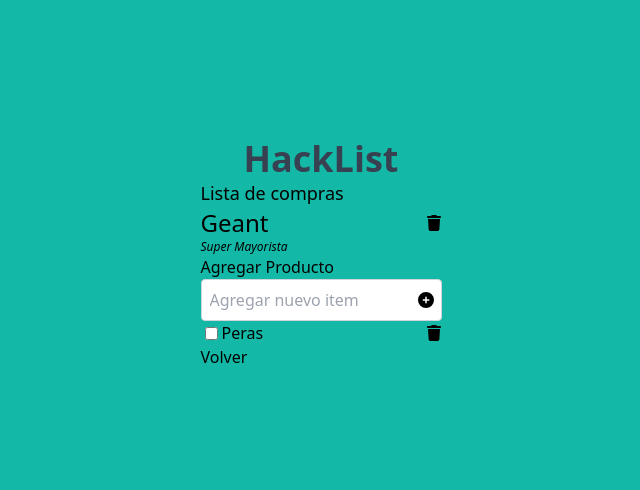
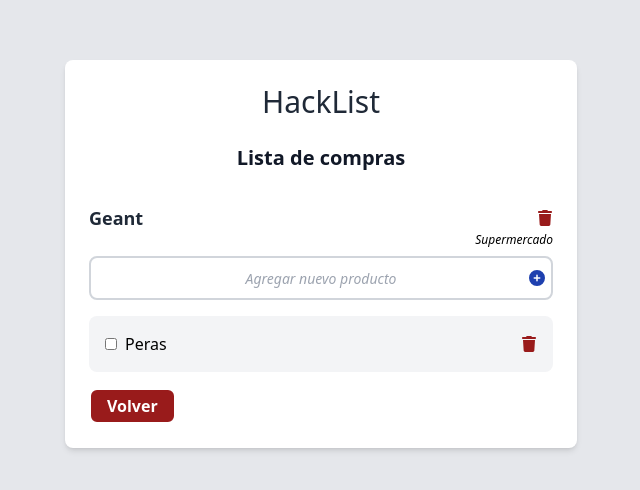
Before and after one commit to mauro25987/hackacademy-u3-ej3v2, a React (Vite) app: page /rubro/0 in a window 1280 px wide. Shown: the part 146-636 px from the top of the page, without its empty margins (319-959 px from the left). Built offline with nearby package versions, Linux system fonts and the light colour scheme.

Commit message:
proyect finish

```diff
--- a/package.json
+++ b/package.json
@@ -1,7 +1,7 @@
 {
   "name": "ejercicio-3v2",
   "private": true,
-  "version": "0.0.0",
+  "version": "0.0.1",
   "type": "module",
   "scripts": {
     "dev": "vite --port 5000",
--- a/src/components/Layout.jsx
+++ b/src/components/Layout.jsx
@@ -2,12 +2,14 @@ import { Link, Outlet } from "react-router-dom";
 
 function Layout() {
   return (
-    <div className="flex h-screen flex-col items-center justify-center bg-teal-500">
-      <div className="text-4xl font-bold text-gray-700">
-        <Link to="/">HackList</Link>
+    <main className="flex min-h-screen items-center justify-center bg-gray-200">
+      <div className="w-full max-w-lg rounded-lg bg-white p-6 shadow-md">
+        <h2 className="fond-bold mb-6 text-center text-3xl text-gray-800 hover:text-orange-900">
+          <Link to="/">HackList</Link>
+        </h2>
+        <Outlet />
       </div>
-      <Outlet />
-    </div>
+    </main>
   );
 }
 
--- a/src/pages/Error.jsx
+++ b/src/pages/Error.jsx
@@ -1,11 +1,26 @@
 import { useEffect } from "react";
+import { Link } from "react-router-dom";
 
 function Error() {
   useEffect(() => {
     document.title = "Error";
   }, []);
 
-  return <div>Error</div>;
+  return (
+    <>
+      <div className="flex flex-col items-center">
+        <div className="mb-5 text-center text-2xl font-bold text-gray-900">Error 404</div>
+        <div>
+          <button
+            className="mt-4 rounded-lg border-2 border-white bg-red-800 px-4 py-1 font-semibold text-white hover:bg-red-400"
+            onClick={() => setShowModal(true)}
+          >
+            <Link to="/">Volver</Link>
+          </button>
+        </div>
+      </div>
+    </>
+  );
 }
 
 export default Error;
--- a/src/pages/Ruber.jsx
+++ b/src/pages/Ruber.jsx
@@ -29,48 +29,47 @@ function Ruber() {
   }, []);
 
   return (
-    <div className="flex flex-col">
-      <h2 className="text-lg">Lista de compras</h2>
+    <>
+      <h2 className="mb-8 text-center text-xl font-semibold text-gray-900">Lista de compras</h2>
       <div className="flex items-center justify-between">
-        <h1 className="text-2xl">{ruber.name}</h1>
+        <h1 className="text-lg font-semibold text-gray-800">{ruber.name}</h1>
         <FaTrash
-          className="ms-auto"
+          className="text-red-800 hover:text-red-400"
           onClick={() => {
             dispatch(delRuber({ id: params.id }));
             navigate("/");
           }}
         />
       </div>
-      <h3 className="text-xs italic">{ruber.description}</h3>
-      <div>
-        <form onSubmit={handleSubmit}>
-          <div>
-            <label htmlFor="product">Agregar Producto</label>
+      <h3 className="mb-2 text-right text-xs italic">{ruber.description}</h3>
+
+      <form onSubmit={handleSubmit} className="mb-4">
         <div className="relative">
           <button>
-                <FaCirclePlus className="absolute right-2 top-1/2 -translate-y-1/2 transform" />
+            <FaCirclePlus className="absolute right-2 top-1/2 -translate-y-1/2 transform text-blue-800 hover:text-blue-400" />
           </button>
           <input
-                className="w-full rounded border border-gray-300 py-2 pl-2"
+            className="w-full rounded-lg border-2 border-gray-300 px-4 py-2 duration-200 placeholder:text-center placeholder:text-sm placeholder:italic focus:border-indigo-500 focus:outline-none"
             id="product"
             name="product"
             value={product}
             type="text"
-                placeholder="Agregar nuevo item"
+            placeholder="Agregar nuevo producto"
             required
             onChange={(e) => setProduct(e.target.value)}
           />
         </div>
-          </div>
       </form>
-        <div>
-          <ul>
+
+      <ul className="space-y-2">
         {ruber.products.length > 0 ? (
           ruber.products.map((product) => (
-                <li key={product.id} className="flex items-center justify-between">
+            <li key={product.id} className="rounded-lg bg-gray-100 p-4">
+              <div className="flex items-center justify-between">
+                <div className="flex items-center">
                   <input
+                    className="mr-2 h-3 w-3 rounded-full bg-gray-200"
                     type="checkbox"
-                    className="mx-1"
                     checked={product.check}
                     onChange={(e) => {
                       dispatch(
@@ -82,11 +81,14 @@ function Ruber() {
                       );
                     }}
                   />
-                  <span className={product.check ? "line-through" : "no-underline"}>
+                  <span
+                    className={`text-md ${product.check ? "text-gray-500 line-through" : "text-black no-underline"} `}
+                  >
                     {product.name}
                   </span>
+                </div>
                 <FaTrash
-                    className="ms-auto"
+                  className="text-red-800 hover:text-red-400"
                   onClick={() => {
                     dispatch(
                       delProduct({
@@ -97,18 +99,23 @@ function Ruber() {
                     );
                   }}
                 />
+              </div>
             </li>
           ))
         ) : (
-              <li>No hay productos</li>
+          <li className="rounded-lg bg-gray-100 p-4">
+            <div className="text-center text-sm font-semibold text-gray-500">No hay productos</div>
+          </li>
         )}
       </ul>
-        </div>
-        <div>
+
+      <button
+        className="mt-4 rounded-lg border-2 border-white bg-red-800 px-4 py-1 font-semibold text-white hover:bg-red-400"
+        onClick={() => setShowModal(true)}
+      >
         <Link to="/">Volver</Link>
-        </div>
-      </div>
-    </div>
+      </button>
+    </>
   );
 }
 
--- a/src/pages/RuberList.jsx
+++ b/src/pages/RuberList.jsx
@@ -13,24 +13,33 @@ function RuberList() {
 
   return (
     <>
+      <ul className="space-y-3">
         {rubers.length > 0 &&
           rubers.map((ruber) => (
+            <li
+              className="rounded-lg border bg-gray-100 p-4 hover:border-red-800 hover:shadow-inner"
+              key={ruber.id}
+            >
               <Link to={`rubro/${ruber.id}`} key={ruber.id}>
                 <div className="flex items-center justify-between">
-              <div className="mr-8 text-lg text-white">{ruber.name}</div>
                   <div className="flex items-center">
-                <div className="text-sm font-semibold italic text-slate-300">
+                    <span className="mr-2 text-lg font-semibold text-gray-800">{ruber.name}</span>
+                    <span className="font-semibold text-gray-800">
                       ({ruber.complet}/{ruber.total})
+                    </span>
                   </div>
+                  <span className="text-sm italic text-gray-600">{ruber.description}</span>
                 </div>
-              <div className="text-sm italic text-white">{ruber.description}</div>
+                <div className="mt-2 text-sm text-gray-500">
+                  creado el: <span className="font-semibold italic">{ruber.date}</span>
                 </div>
-            <div className="text-xs italic text-white">{ruber.date}</div>
               </Link>
+            </li>
           ))}
+      </ul>
       <div>
         <button
-          className="mt-2 rounded-lg border-2 border-white bg-blue-800 px-4 py-1 font-semibold text-white hover:bg-blue-400"
+          className="mt-4 rounded-lg border-2 border-white bg-blue-800 px-4 py-1 font-semibold text-white hover:bg-blue-400"
           onClick={() => setShowModal(true)}
         >
           Agregar
--- a/src/reducer/rubersSlice.js
+++ b/src/reducer/rubersSlice.js
@@ -4,7 +4,7 @@ const initialState = [
   {
     id: "0",
     name: "Geant",
-    description: "Super Mayorista",
+    description: "Supermercado",
     date: "2024-09-11",
     total: 1,
     complet: 0,
@@ -17,7 +17,7 @@ const initialState = [
     date: "2024-09-20",
     total: 1,
     complet: 1,
-    products: [{ id: "0", name: "Tomate", check: true }],
+    products: [{ id: "0", name: "Tomates", check: true }],
   },
 ];
 
```
Lines whose indentation alone changed are shown as unchanged.
